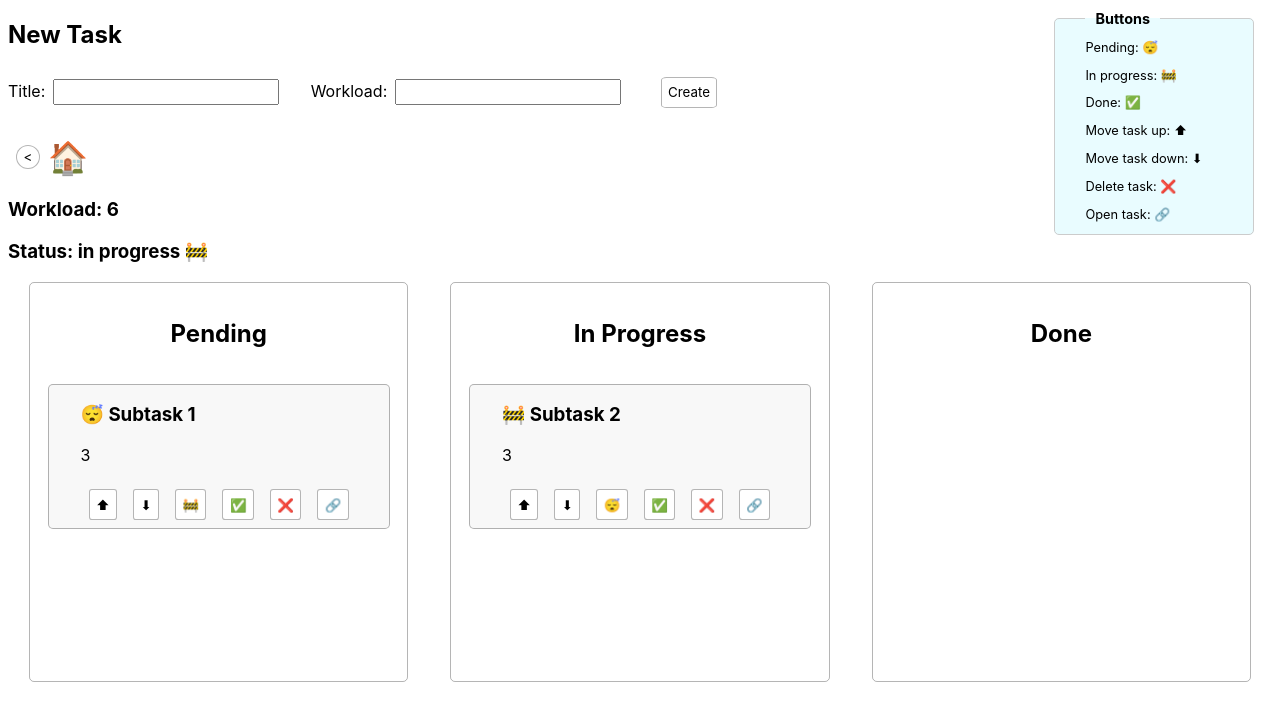
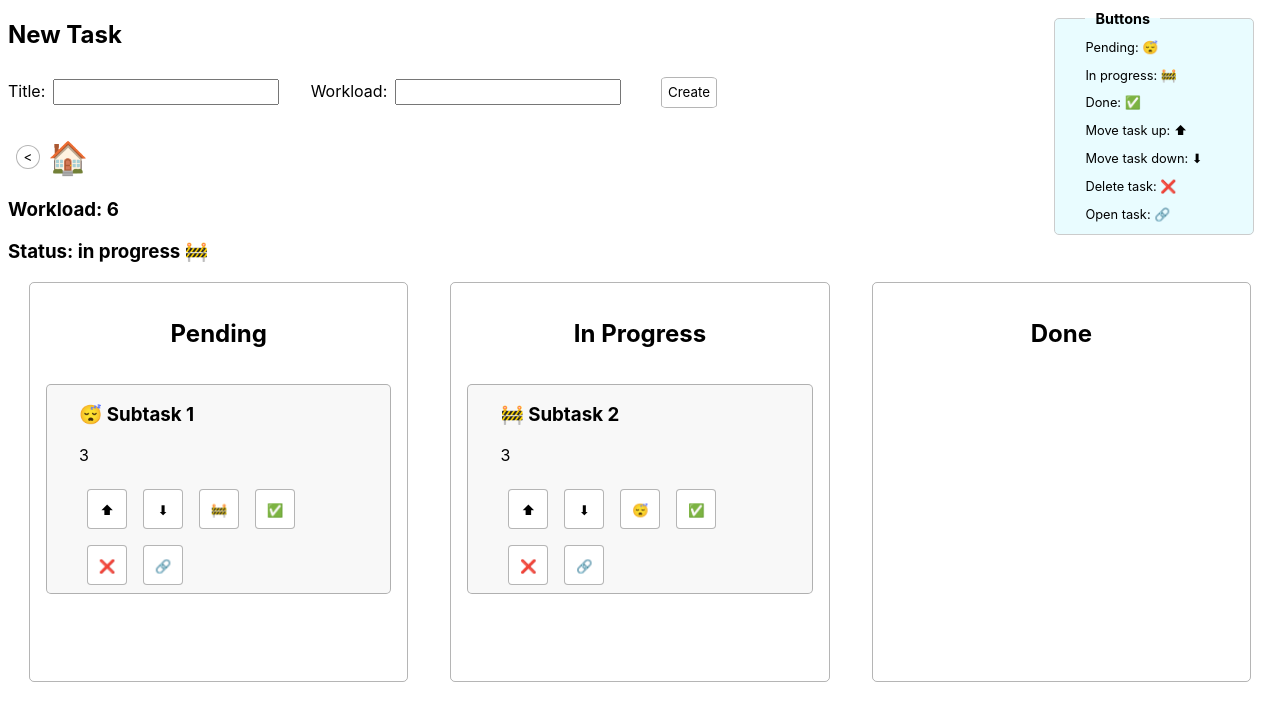
Before and after one commit to noel-lopez/react-todoList, a React (Create React App) app: page / in a window 1280 px wide. Shown: the top 720 px of the page. Built offline with nearby package versions, Linux system fonts and the light colour scheme.

Commit message:
card buttons size 1:1

```diff
--- a/src/components/Card/styles.css
+++ b/src/components/Card/styles.css
@@ -5,3 +5,11 @@
   border-radius: 5px;
   padding: 0 2rem;
 }
+
+.card button {
+  padding: 0;
+  width: 3em;
+  height: 3em;
+  line-height: 3em;
+  text-align: center;
+}
--- a/src/components/TodoList/index.js
+++ b/src/components/TodoList/index.js
@@ -32,7 +32,6 @@ const TodoListComponent = ({
     todolist:
     - TODO refactor: put the task h1 inside the TaskTitle component
     - TODO refactor: make the columns a component with props title and tasksToShow
-    - TODO big refactor: make a component for each column
     - TODO big refactor: make a button component with type, onClick, condition to render and text as props
   */
   return (
```
